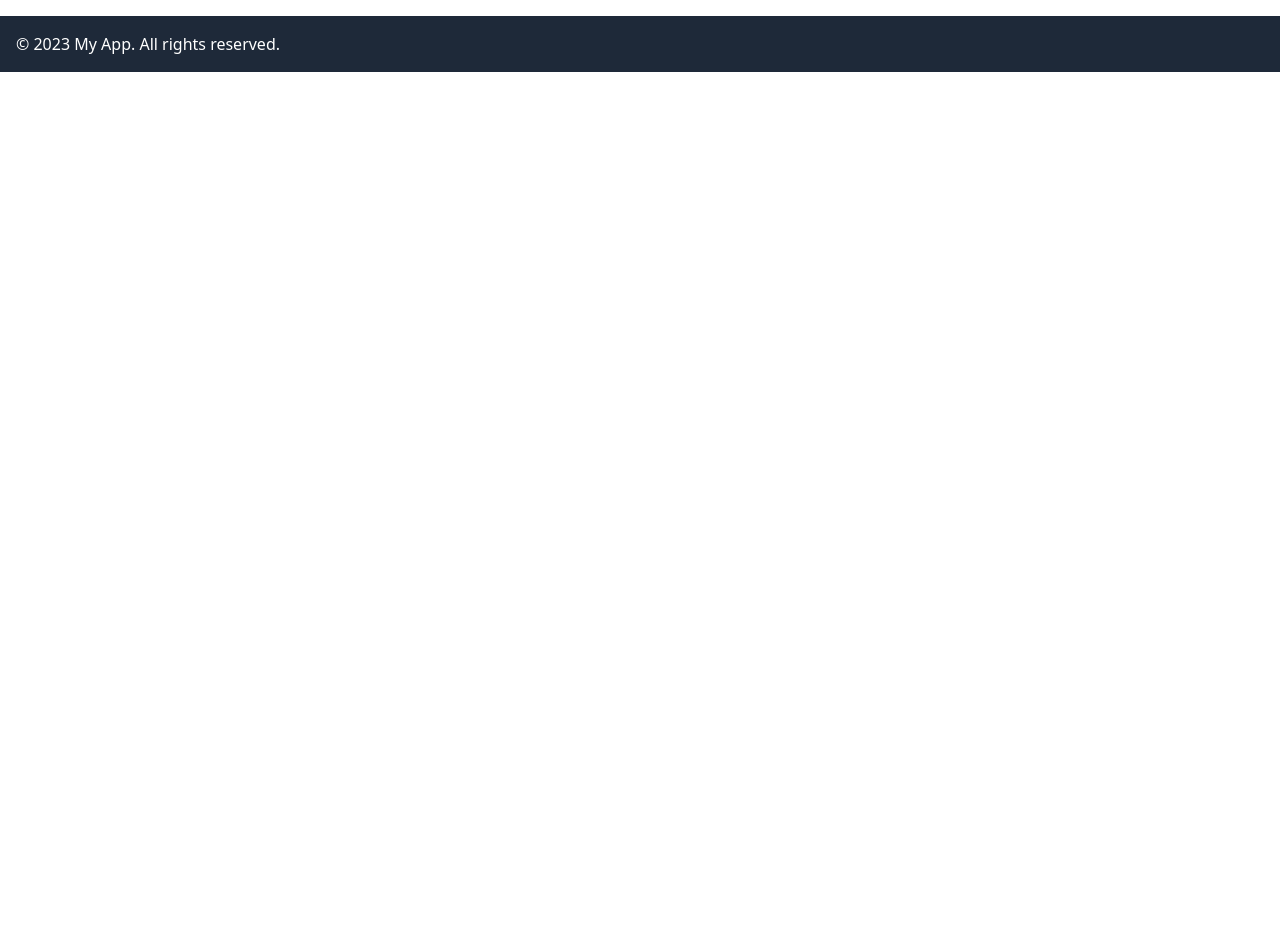
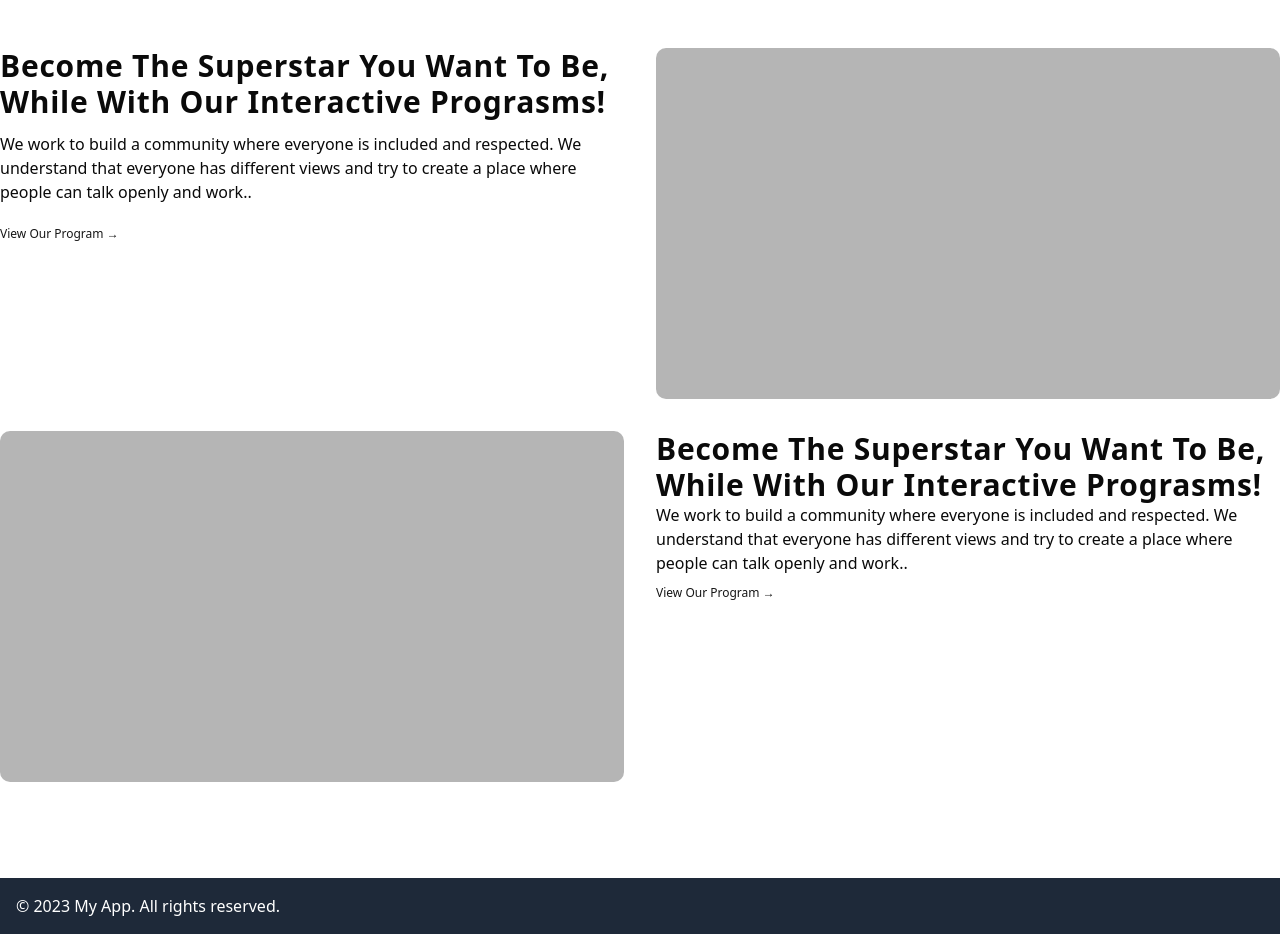
Before and after one commit to Justin-Bento/believe-support-services, a Next.js app: page / in a window 1280 px wide. Shown: the part 2000-2934 px from the top of the page. Before the commit the page ends 2072 px from the top, so only its background shows below. Built offline with nearby package versions, Linux system fonts and the light colour scheme.

Commit message:
Added features section

```diff
--- a/src/app/page.tsx
+++ b/src/app/page.tsx
@@ -106,6 +106,39 @@ export default function page() {
           </Card>
         </section>
         {/* <...> End Of Call TO Action Section <...> */}
+        <section className="grid grid-cols-1 lg:grid-cols-2 gap-8">
+          <div className="w-full order-first space-y-3">
+            <h3 className="scroll-m-20 dark:text-primary-100 text-3xl font-bold tracking-wide transition-colors first:mt-0">
+              Become The Superstar You Want To Be, While With Our Interactive
+              Prograsms!
+            </h3>
+            <p className="text-md text-netural-600 dark:text-white/75">
+              We work to build a community where everyone is included and
+              respected. We understand that everyone has different views and try
+              to create a place where people can talk openly and work..
+            </p>
+            <Button variant="link" className="pl-0 text-xs">
+              View Our Program &rarr;
+            </Button>
+          </div>
+          <div className="w-full aspect-video rounded bg-foreground/30 rounded-lg"></div>
+          <div className="lg:order-last">
+            <h3 className="scroll-m-20 dark:text-primary-100 text-3xl font-bold tracking-wide transition-colors first:mt-0">
+              Become The Superstar You Want To Be, While With Our Interactive
+              Prograsms!
+            </h3>
+            <p className="text-md text-netural-600 dark:text-white/75">
+              We work to build a community where everyone is included and
+              respected. We understand that everyone has different views and try
+              to create a place where people can talk openly and work..
+            </p>
+            <Button variant="link" className="pl-0 text-xs">
+              View Our Program &rarr;
+            </Button>
+          </div>
+          <div className="w-full aspect-video rounded bg-foreground/30 rounded-lg"></div>
+        </section>
+        {/* <...> End Of Call TO Action Section <...> */}
       </main>
       <NavigationBottom />
     </>
```
